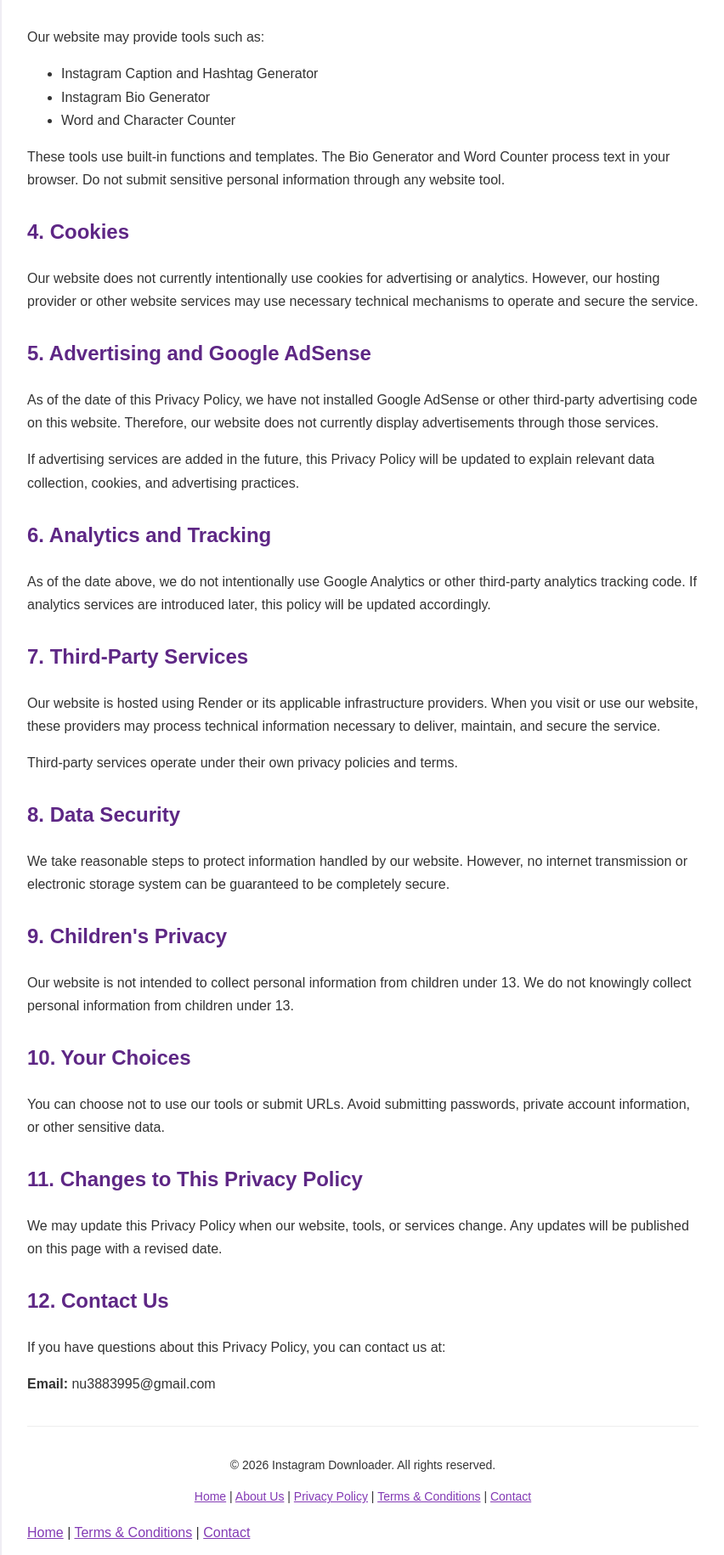
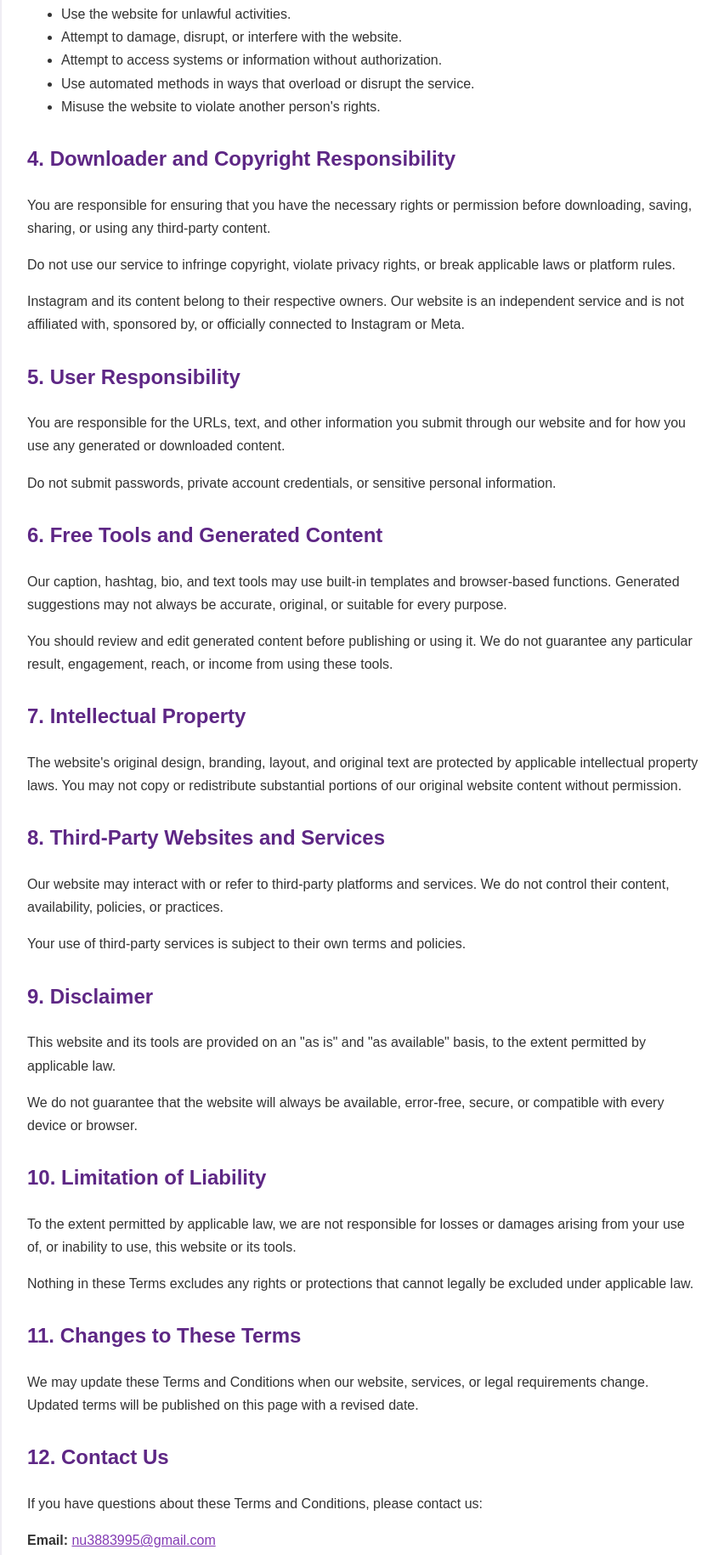
Before and after one commit to nu3883995-hash/Instagram-downloader., a website: page terms.html in a window 1280 px wide. Shown: the part 808-2638 px from the top of the page at 85% size, without its empty margins (213-1065 px from the left). Drawn offline with Linux system fonts and the light colour scheme.

Commit message:
Update terms.html

```diff
--- a/terms.html
+++ b/terms.html
@@ -4,10 +4,13 @@
   <meta charset="UTF-8">
   <meta name="viewport" content="width=device-width, initial-scale=1.0">
   <meta name="theme-color" content="#833ab4">
-  <meta name="description" content="Read the Privacy Policy of our Instagram Downloader website to understand how information is handled.">
-  <title>Privacy Policy - Instagram Downloader</title>
+  <meta name="description" content="Read the Terms and Conditions for using Instagram Downloader and its free online tools.">
+  <meta name="robots" content="index, follow">
+  <title>Terms & Conditions - Instagram Downloader</title>
+
   <style>
     * { box-sizing: border-box; }
+
     body {
       margin: 0;
       padding: 25px 15px;
@@ -16,6 +19,7 @@
       color: #333;
       line-height: 1.7;
     }
+
     .container {
       max-width: 850px;
       margin: auto;
@@ -24,10 +28,17 @@
       border-radius: 14px;
       box-shadow: 0 4px 20px rgba(0,0,0,.06);
     }
+
     h1 { color: #833ab4; margin-top: 0; }
     h2 { color: #5e2785; margin-top: 28px; }
     a { color: #833ab4; }
-    .updated { color: #777; font-size: 14px; }
+    a:hover { color: #5e2785; }
+
+    .updated {
+      color: #777;
+      font-size: 14px;
+    }
+
     footer {
       margin-top: 35px;
       padding-top: 20px;
@@ -35,78 +46,187 @@
       text-align: center;
       font-size: 14px;
     }
+
+    footer p { margin: 8px 0; }
+
     @media(max-width:600px) {
+      body { padding: 15px 10px; }
       .container { padding: 22px 18px; }
     }
   </style>
 </head>
+
 <body>
 <div class="container">
 
-<h1>Privacy Policy</h1>
+  <h1>Terms & Conditions</h1>
   <p class="updated">Last Updated: November 24, 2026</p>
 
-<p>Welcome to our Instagram Downloader website. Your privacy is important to us. This Privacy Policy explains what information may be collected, how it is used, and how we handle information when you use our website and tools.</p>
+  <p>
+    Welcome to Instagram Downloader. By accessing or using this website,
+    you agree to these Terms and Conditions. Please read them carefully
+    before using our website or its tools.
+  </p>
 
-<h2>1. Information We Collect</h2>
-<p>We do not ask visitors to create an account or provide personal information to use our basic tools.</p>
-<p>However, some technical information may be processed automatically by our hosting provider or server, such as IP address, browser type, device information, and server logs. This information may be used for website operation, troubleshooting, and security.</p>
+  <h2>1. Acceptance of Terms</h2>
 
-<h2>2. Instagram Downloader</h2>
-<p>When you submit an Instagram URL through our downloader, the URL is sent to our server so the requested content can be processed.</p>
-<p>Temporary files may be created during processing. These files are intended for temporary use and are not intended to be stored permanently.</p>
-<p>Please only download content that you own or have permission to download. You are responsible for ensuring that your use of downloaded content respects copyright and applicable laws.</p>
+  <p>
+    By visiting or using this website, you agree to follow these Terms
+    and Conditions and all applicable laws. If you do not agree with
+    these terms, please do not use the website.
+  </p>
 
-<h2>3. Free Online Tools</h2>
-<p>Our website may provide tools such as:</p>
+  <h2>2. Website Services</h2>
+
+  <p>Our website provides free online tools, which may include:</p>
+
   <ul>
+    <li>Instagram Video Downloader</li>
     <li>Instagram Caption and Hashtag Generator</li>
     <li>Instagram Bio Generator</li>
     <li>Word and Character Counter</li>
   </ul>
-<p>These tools use built-in functions and templates. The Bio Generator and Word Counter process text in your browser. Do not submit sensitive personal information through any website tool.</p>
 
-<h2>4. Cookies</h2>
-<p>Our website does not currently intentionally use cookies for advertising or analytics. However, our hosting provider or other website services may use necessary technical mechanisms to operate and secure the service.</p>
+  <p>
+    We may improve, modify, suspend, or discontinue any feature at
+    any time. We do not guarantee uninterrupted availability.
+  </p>
 
-<h2>5. Advertising and Google AdSense</h2>
-<p>As of the date of this Privacy Policy, we have not installed Google AdSense or other third-party advertising code on this website. Therefore, our website does not currently display advertisements through those services.</p>
-<p>If advertising services are added in the future, this Privacy Policy will be updated to explain relevant data collection, cookies, and advertising practices.</p>
+  <h2>3. Acceptable Use</h2>
 
-<h2>6. Analytics and Tracking</h2>
-<p>As of the date above, we do not intentionally use Google Analytics or other third-party analytics tracking code. If analytics services are introduced later, this policy will be updated accordingly.</p>
+  <p>You agree not to:</p>
 
-<h2>7. Third-Party Services</h2>
-<p>Our website is hosted using Render or its applicable infrastructure providers. When you visit or use our website, these providers may process technical information necessary to deliver, maintain, and secure the service.</p>
-<p>Third-party services operate under their own privacy policies and terms.</p>
+  <ul>
+    <li>Use the website for unlawful activities.</li>
+    <li>Attempt to damage, disrupt, or interfere with the website.</li>
+    <li>Attempt to access systems or information without authorization.</li>
+    <li>Use automated methods in ways that overload or disrupt the service.</li>
+    <li>Misuse the website to violate another person's rights.</li>
+  </ul>
 
-<h2>8. Data Security</h2>
-<p>We take reasonable steps to protect information handled by our website. However, no internet transmission or electronic storage system can be guaranteed to be completely secure.</p>
+  <h2>4. Downloader and Copyright Responsibility</h2>
 
-<h2>9. Children's Privacy</h2>
-<p>Our website is not intended to collect personal information from children under 13. We do not knowingly collect personal information from children under 13.</p>
+  <p>
+    You are responsible for ensuring that you have the necessary rights
+    or permission before downloading, saving, sharing, or using any
+    third-party content.
+  </p>
 
-<h2>10. Your Choices</h2>
-<p>You can choose not to use our tools or submit URLs. Avoid submitting passwords, private account information, or other sensitive data.</p>
+  <p>
+    Do not use our service to infringe copyright, violate privacy rights,
+    or break applicable laws or platform rules.
+  </p>
 
-<h2>11. Changes to This Privacy Policy</h2>
-<p>We may update this Privacy Policy when our website, tools, or services change. Any updates will be published on this page with a revised date.</p>
+  <p>
+    Instagram and its content belong to their respective owners.
+    Our website is an independent service and is not affiliated with,
+    sponsored by, or officially connected to Instagram or Meta.
+  </p>
+
+  <h2>5. User Responsibility</h2>
+
+  <p>
+    You are responsible for the URLs, text, and other information you
+    submit through our website and for how you use any generated or
+    downloaded content.
+  </p>
+
+  <p>
+    Do not submit passwords, private account credentials, or sensitive
+    personal information.
+  </p>
+
+  <h2>6. Free Tools and Generated Content</h2>
+
+  <p>
+    Our caption, hashtag, bio, and text tools may use built-in templates
+    and browser-based functions. Generated suggestions may not always
+    be accurate, original, or suitable for every purpose.
+  </p>
+
+  <p>
+    You should review and edit generated content before publishing or
+    using it. We do not guarantee any particular result, engagement,
+    reach, or income from using these tools.
+  </p>
+
+  <h2>7. Intellectual Property</h2>
+
+  <p>
+    The website's original design, branding, layout, and original text
+    are protected by applicable intellectual property laws.
+    You may not copy or redistribute substantial portions of our
+    original website content without permission.
+  </p>
+
+  <h2>8. Third-Party Websites and Services</h2>
+
+  <p>
+    Our website may interact with or refer to third-party platforms
+    and services. We do not control their content, availability,
+    policies, or practices.
+  </p>
+
+  <p>
+    Your use of third-party services is subject to their own terms
+    and policies.
+  </p>
+
+  <h2>9. Disclaimer</h2>
+
+  <p>
+    This website and its tools are provided on an "as is" and
+    "as available" basis, to the extent permitted by applicable law.
+  </p>
+
+  <p>
+    We do not guarantee that the website will always be available,
+    error-free, secure, or compatible with every device or browser.
+  </p>
+
+  <h2>10. Limitation of Liability</h2>
+
+  <p>
+    To the extent permitted by applicable law, we are not responsible
+    for losses or damages arising from your use of, or inability to
+    use, this website or its tools.
+  </p>
+
+  <p>
+    Nothing in these Terms excludes any rights or protections that
+    cannot legally be excluded under applicable law.
+  </p>
+
+  <h2>11. Changes to These Terms</h2>
+
+  <p>
+    We may update these Terms and Conditions when our website,
+    services, or legal requirements change. Updated terms will
+    be published on this page with a revised date.
+  </p>
 
   <h2>12. Contact Us</h2>
-<p>If you have questions about this Privacy Policy, you can contact us at:</p>
-<p><strong>Email:</strong> nu3883995@gmail.com</p>
+
+  <p>
+    If you have questions about these Terms and Conditions,
+    please contact us:
+  </p>
+
+  <p>
+    <strong>Email:</strong>
+    <a href="mailto:nu3883995@gmail.com">nu3883995@gmail.com</a>
+  </p>
+
   <footer>
     <p>© 2026 Instagram Downloader. All rights reserved.</p>
+
     <p>
       <a href="/">Home</a> |
       <a href="/about.html">About Us</a> |
       <a href="/privacy.html">Privacy Policy</a> |
-    <a href="/terms.html">Terms & Conditions</a> |
+      <a href="/terms.html">Terms &amp; Conditions</a> |
       <a href="/contact.html">Contact</a>
     </p>
-</footer>
-
-  <p><a href="/">Home</a> | <a href="/terms.html">Terms & Conditions</a> | <a href="/contact.html">Contact</a></p>
   </footer>
 
 </div>
```
Lines whose indentation alone changed are shown as unchanged.
